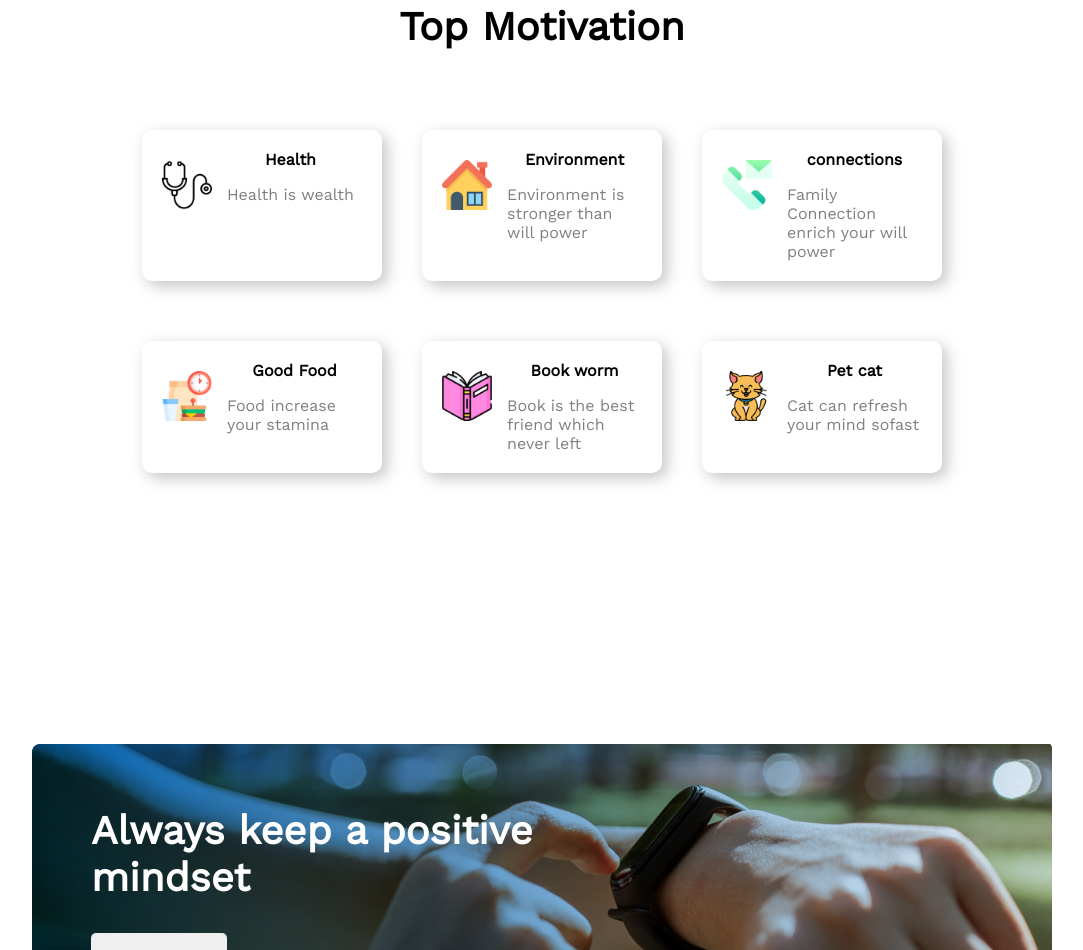
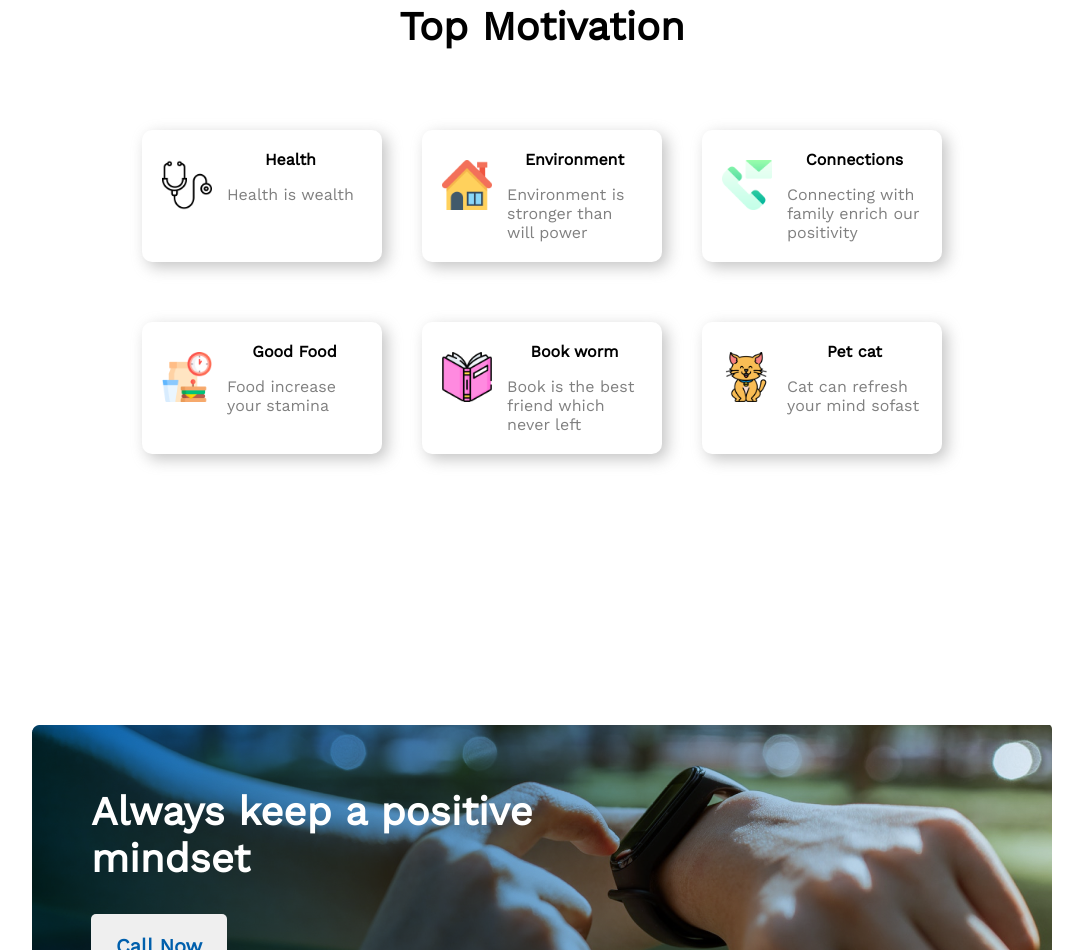
Before and after one commit to arifulislamsamrat/new-year-new-me, a plain HTML site: page index.html in a window 1280 px wide. Shown: the part 2153-3103 px from the top of the page, without its empty margins (98-1181 px from the left). Drawn offline with nearby package versions, Linux system fonts and the light colour scheme.

Commit message:
extra features

```diff
--- a/index.html
+++ b/index.html
@@ -89,8 +89,8 @@
                         <div class="unit">
                             <img src="images/icons/message.png" alt="" class="unit-image">
                             <div class="unit-paragraph">
-                                <h4>connections</h4>
-                                <p>Family Connection enrich your will power</p>
+                                <h4>Connections</h4>
+                                <p>Connecting with family enrich our positivity</p>
                             </div>
                         </div>
                     </div>
```
